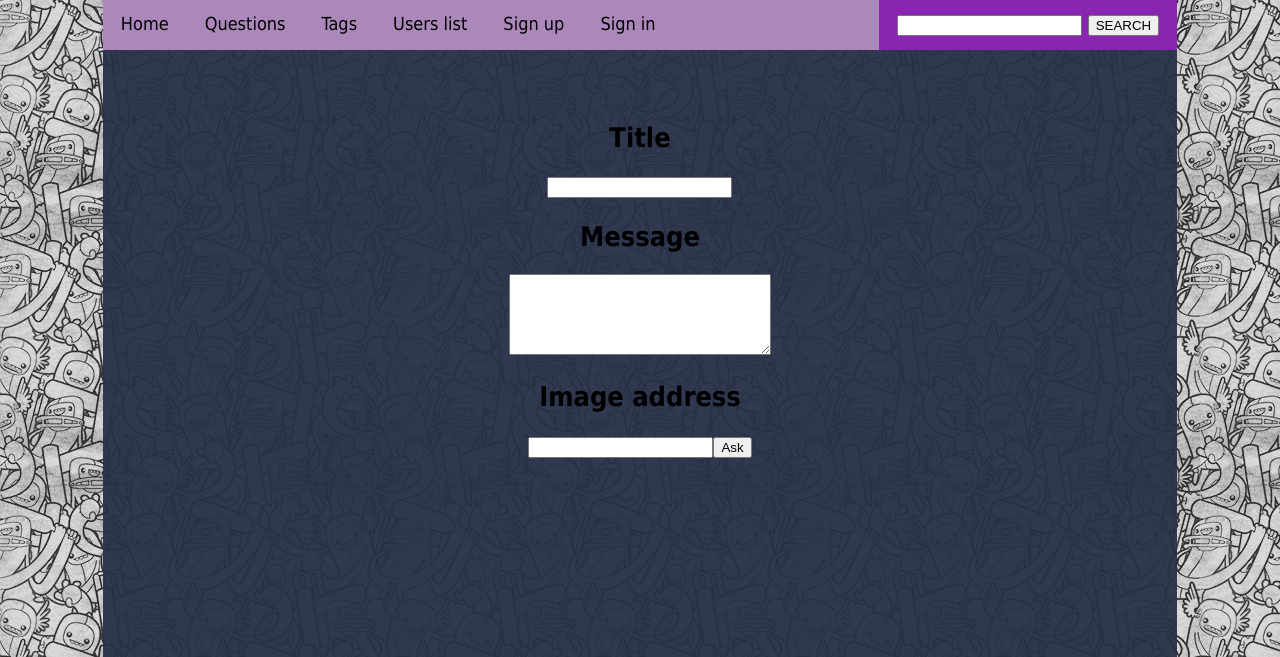
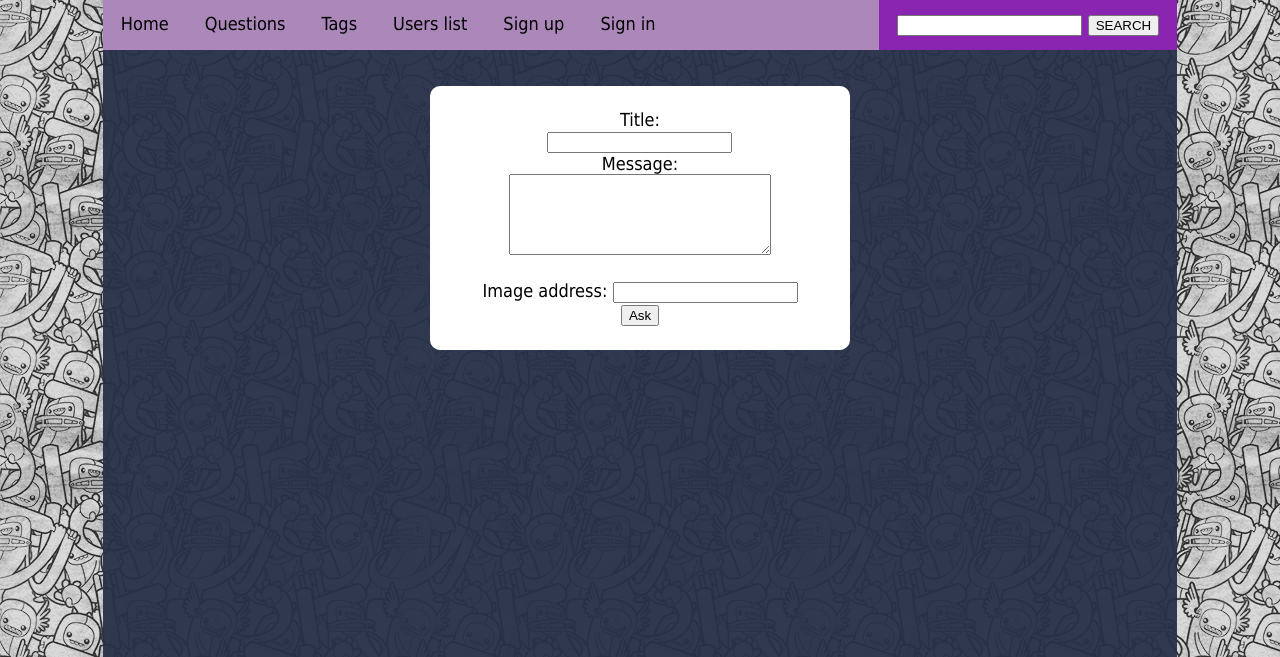
Before and after one commit to grzban/AskMate3, a Flask app: page /new_question/ in a window 1280 px wide. Shown: the part 160-817 px from the top of the page. Run offline with Flask 2, Linux system fonts and the light colour scheme.

Commit message:
newQuestion form improved

```diff
--- a/static/layout.css
+++ b/static/layout.css
@@ -53,7 +53,7 @@ body {
 
 
 .sign {
-    width: 30%;
+    width: 40%;
     margin: auto;
     padding: 10px;
     border-radius: 10px;
--- a/templates/newQuestion.html
+++ b/templates/newQuestion.html
@@ -1,31 +1,38 @@
 {% extends "layout.html" %}
 
 {% block content %}
-    <div id="newQuestion">
+
+    <div class="sign">
         {% if question %}
+
             <form action="{{ url_for('edit_question_save', question_id=question.id) }}" method="POST">
-                <table class="add_qa"><tr>
-                    <tr><h2>Title</h2></tr>
-                    <tr><input type="text" name="title" class="input" value="{{ question.title }}"/></tr>
-                    <tr><h2>Message</h2></tr>
-                    <tr><textarea name="message" rows="5" cols="30" class="input">{{ question.message }}</textarea></tr>
-                    <tr><h2>Image address</h2></tr>
-                    <tr><input type="text" name="image" class="input" value="{{ question.image }}"/></tr>
-                    <tr><input type="submit" name="update" value="Update"/></tr>
-                </table>
+                <label for="title">Title:</label><br>
+                <input type="text" id="title" name="title" value="{{ question.title }}">
+                <br>
+                <label for="message">Message:</label><br>
+                <textarea id="message" name="message" rows="5" cols="30" class="input">{{ question.message }}</textarea><br>
+                <br>
+                <label for="image">Image address:</label>
+                <input type="text" id="image" name="image" class="input" value="{{ question.image }}"/>
+                <br>
+                <input type="submit" name="update" value="Update">
             </form>
+
         {% else %}
+
             <form action="{{ url_for('data_handler') }}" method="POST">
-                <table class="add_qa"><tr>
-                    <tr><h2>Title</h2></tr>
-                    <tr><input type="text" name="title" class="input" /></tr>
-                    <tr><h2>Message</h2></tr>
-                    <tr><textarea name="message" rows="5" cols="30" class="input"></textarea></tr>
-                    <tr><h2>Image address</h2></tr>
-                    <tr><input type="text" name="image" class="input" /></tr>
-                    <tr><button type="submit">Ask</button></tr>
-                </table>
+                <label for="title">Title:</label><br>
+                <input type="text" id="title" name="title">
+                <br>
+                <label for="message">Message:</label><br>
+                <textarea id="message" name="message" rows="5" cols="30" class="input"></textarea><br>
+                <br>
+                <label for="image">Image address:</label>
+                <input type="text" id="image" name="image" class="input"/>
+                <br>
+                <input type="submit" name="ask" value="Ask">
             </form>
+
         {% endif %}
     </div>
 
```
